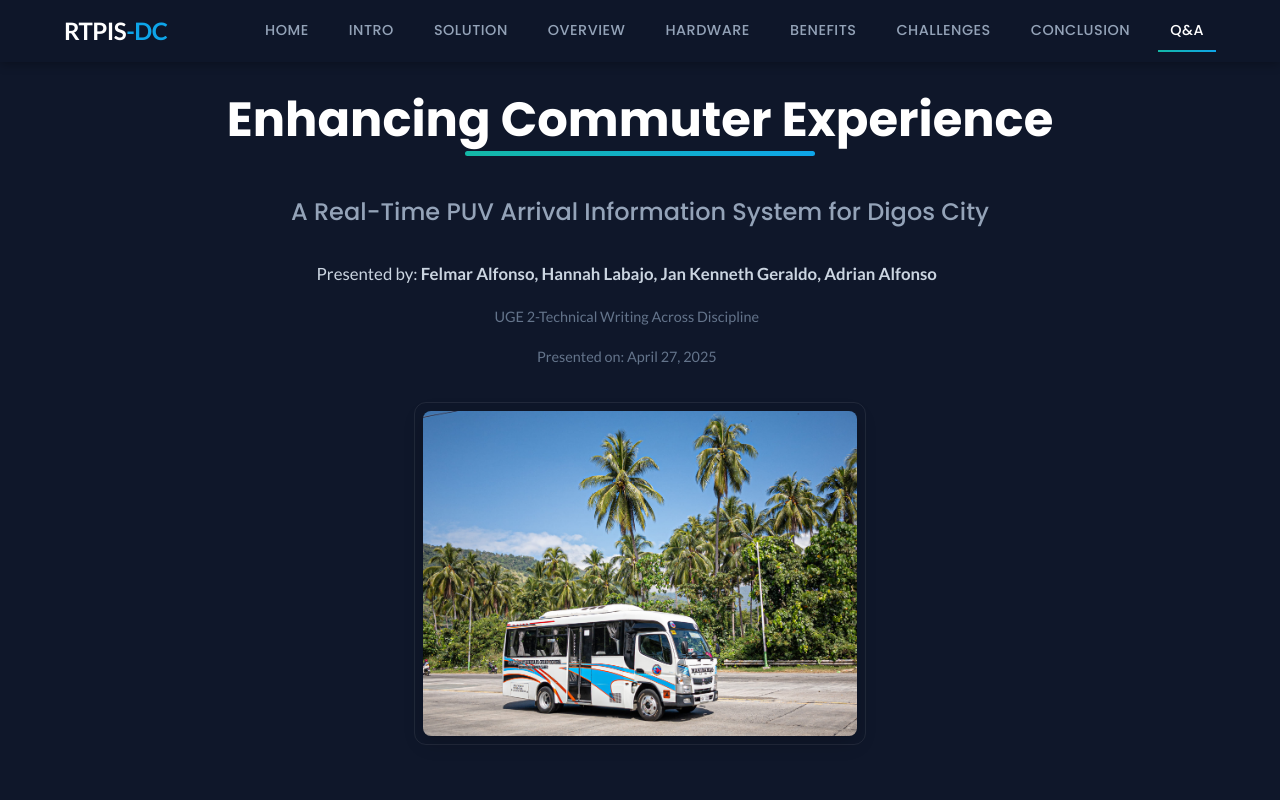
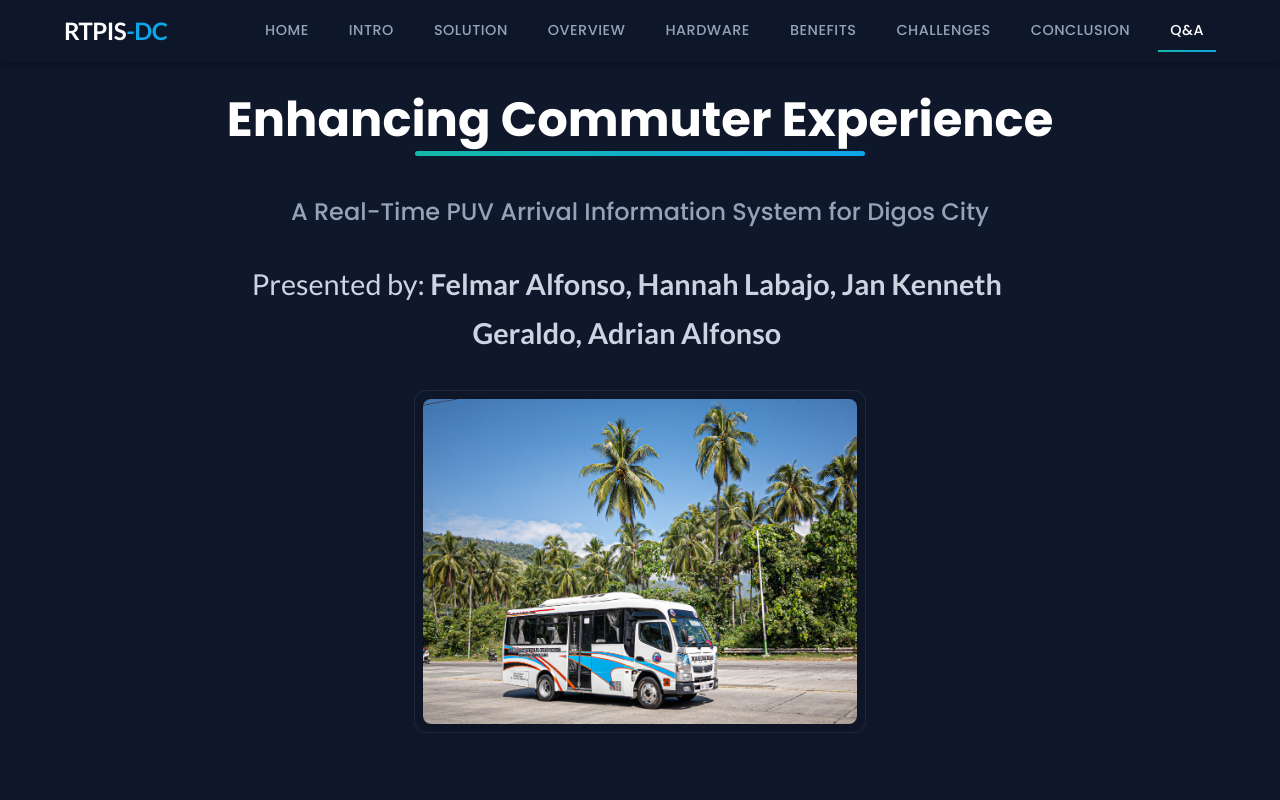
Before and after one commit to felmaralfonso/RTPIS-DC, a plain HTML site: page index.html in a window 1280 px wide. Shown: the top 800 px of the page. Drawn offline with nearby package versions, Linux system fonts and the light colour scheme; animation ran at ten frames a second.

Commit message:
improved text size
test

```diff
--- a/index.html
+++ b/index.html
@@ -24,7 +24,7 @@
             min-height: auto; /* Allow sections to be shorter */
             padding: 6rem 5% 4rem 5%; /* Reduced vertical padding */
             border-bottom: 1px solid rgba(255, 255, 255, 0.08);
-            scroll-margin-top: 70px;
+            scroll-margin-top: 10px;
         }
         .content-section:last-child { border-bottom: none; min-height: 50vh; }
         .section-content-wrapper { max-width: 1100px; margin: 0 auto; text-align: center; }
@@ -33,14 +33,14 @@
             color: #ffffff; position: relative; display: inline-block; padding-bottom: 0.75rem;
         }
         .section-title::after {
-            content: ''; position: absolute; bottom: 0; left: 50%; transform: translateX(-50%); width: 350px; height: 5px;
+            content: ''; position: absolute; bottom: 0; left: 50%; transform: translateX(-50%); width: 450px; height: 5px;
             background: linear-gradient(90deg, #14b8a6, #0ea5e9); border-radius: 3px;
         }
         .section-subtitle { font-size: 1.4rem; font-weight: 500; margin-bottom: 2rem; color: #94a3b8; }
-        p { font-size: 1.05rem; line-height: 1.7; margin-bottom: 0.75rem; color: #cbd5e1; max-width: 800px; margin-left: auto; margin-right: auto; } /* Slightly smaller text */
+        p { font-size: 1.8rem; line-height: 1.7; margin-bottom: 0.75rem; color: #cbd5e1; max-width: 800px; margin-left: auto; margin-right: auto; } /* Slightly smaller text */
         .meta-info { font-size: 0.9rem; color: #64748b; margin-top: 1rem; }
         .points-list { list-style: none; padding-left: 0; text-align: left; margin: 1.5rem auto 0; max-width: 700px; } /* Reduced margins */
-        .points-list li { margin-bottom: 1rem; font-size: 1.05rem; line-height: 1.6; position: relative; padding-left: 2rem; color: #e2e8f0; }
+        .points-list li { margin-bottom: 1rem; font-size: 1.6rem; line-height: 1.6; position: relative; padding-left: 2rem; color: #e2e8f0; }
 
         .points-list strong { font-weight: 700; color: #ffffff; }
 
@@ -241,8 +241,7 @@
                 <h1 class="section-title !text-4xl md:!text-5xl">Enhancing Commuter Experience</h1>
                 <h2 class="section-subtitle !text-xl md:!text-2xl mt-4">A Real-Time PUV Arrival Information System for Digos City</h2>
                 <p class="mt-6">Presented by: <strong>Felmar Alfonso, Hannah Labajo, Jan Kenneth Geraldo, Adrian Alfonso</strong></p>
-                <p class="meta-info">UGE 2-Technical Writing Across Discipline</p>
-                <p id="presentation-date" class="meta-info"></p>
+
                 <div class="image-container mt-8">
                     <img src="imgs/bus.jpg" alt="Conceptual graphic representing connected transport network" class="section-image max-h-[300px] md:max-h-[325px]">
                 </div>
```
